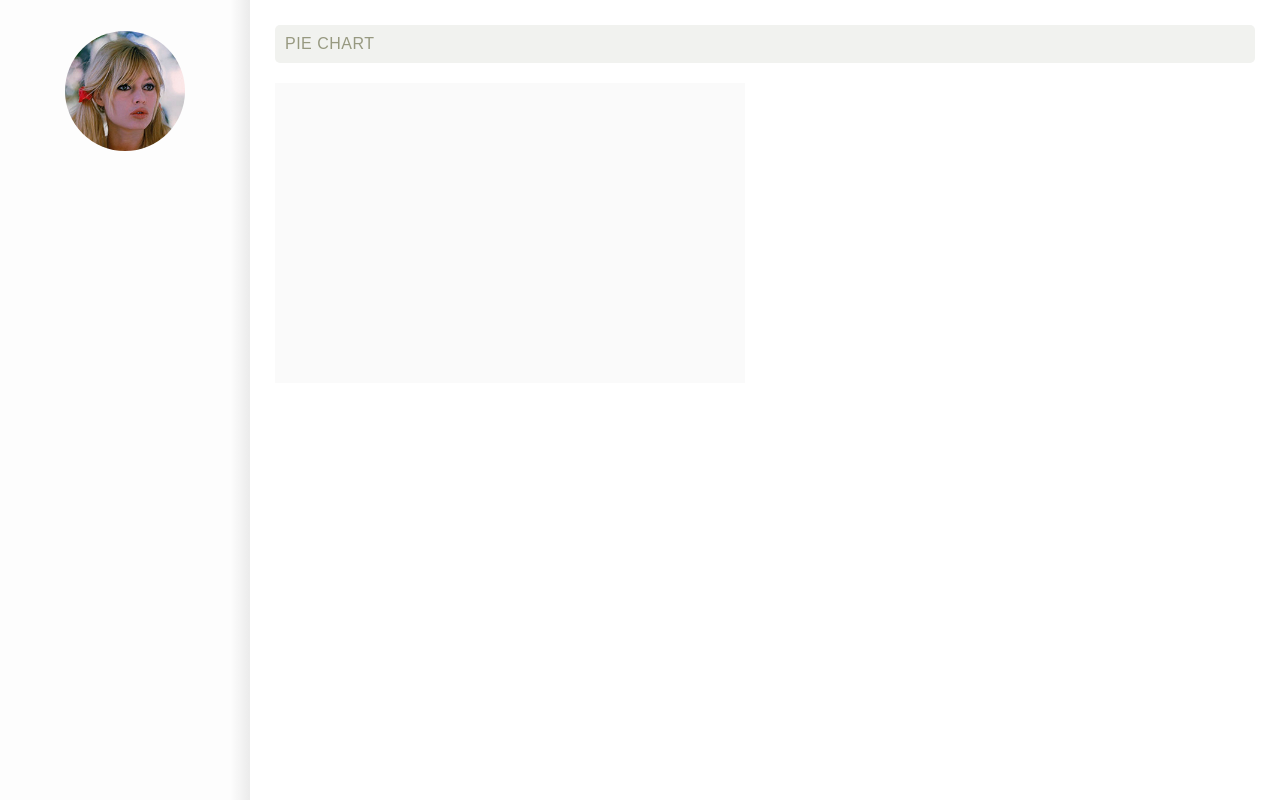
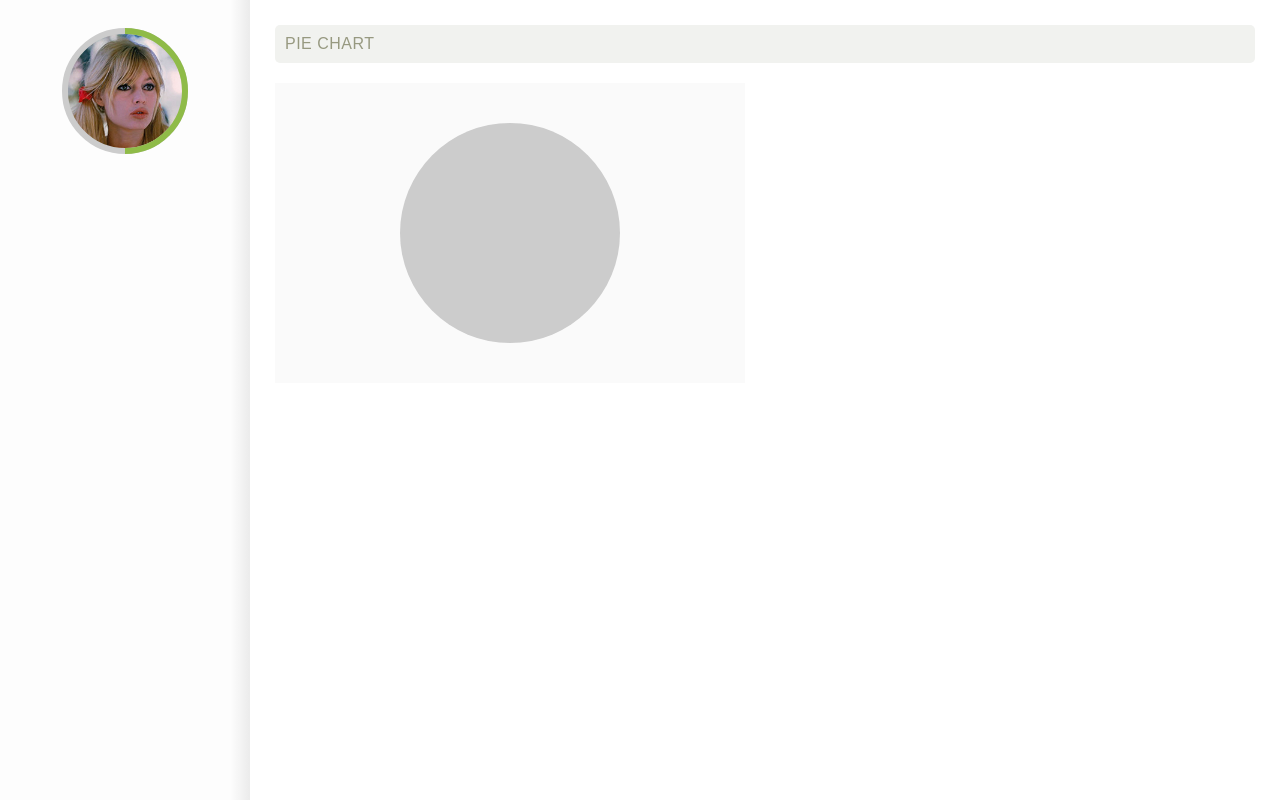
Before and after one commit to davoreric/chartphael, a website: page demo/index.html in a window 1280 px wide. Drawn offline with Linux system fonts and the light colour scheme.

Commit message:
bower setup and cleanup

```diff
--- a/index.html
+++ b/demo/index.html
@@ -2,7 +2,7 @@
 <html>
     <head>
         <title>Doughnut Chart</title>
-        <script src="assets/raphael.js"></script>
+        <script src="vendor/raphael.js"></script>
         <meta name="viewport" content="initial-scale = 1, user-scalable = no">
         <link rel="stylesheet" href="assets/styles.css">
     </head>
@@ -26,7 +26,11 @@
 
         </section>
 
-        <script src="assets/app.js"></script>
+        <script src="../dist/app.js"></script>
+        <script>
+            app.chart.profile.init('profile_bar');
+            app.chart.pie.init('pie_chart');
+        </script>
 
     </body>
 </html>
```
Also changed, not shown: bower.json (added, +14 -0 lines), demo/assets/profile.png (renamed from assets/profile.png), demo/assets/styles.css (renamed from assets/styles.css), demo/vendor/raphael.js (renamed from vendor/raphael.js), dist/app.js, 4 other files.
